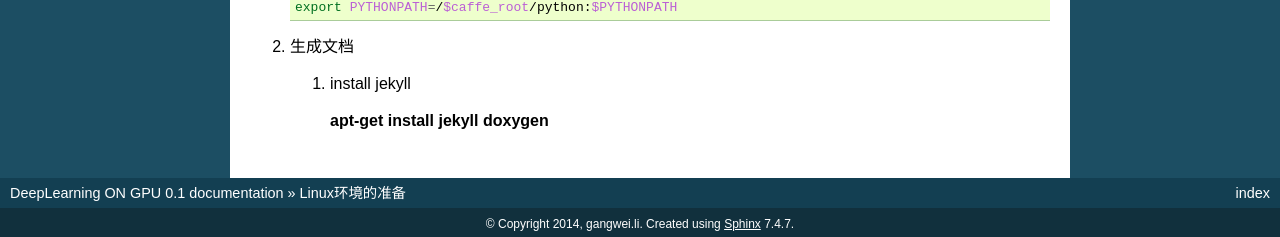
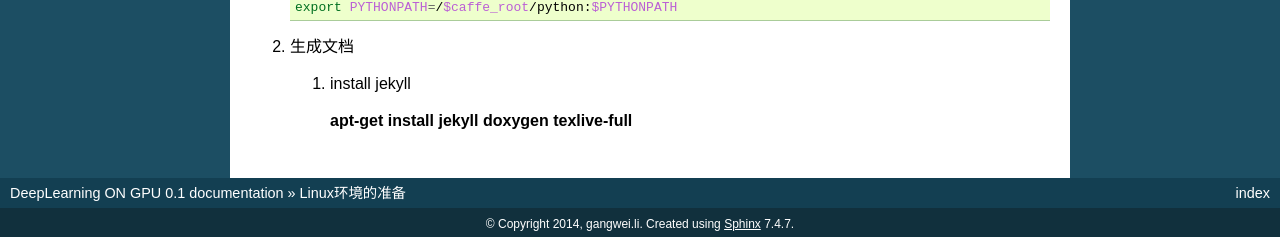
Before and after one commit to gwli/DeepLearningOnGPU, a Sphinx documentation site: the page built from source/Stage_3/caffe/EnvironmentSetup.rst, in a window 1280 px wide and 900 px high, scrolled down 2579 px. Shown: the part 660-897 px from the top of the window. Built offline with Sphinx 7.4.7, drawn with Linux system fonts in a browser that asks for light colours; pages that are not in the unit, such as notebooks, are missing from menus.

```diff
--- a/source/Stage_3/caffe/EnvironmentSetup.rst
+++ b/source/Stage_3/caffe/EnvironmentSetup.rst
@@ -178,4 +178,4 @@
 
    #. install jekyll
 
-      :command:`apt-get install jekyll doxygen`
+      :command:`apt-get install jekyll doxygen texlive-full`
```
Also changed, not shown: other parts of source/Stage_3/caffe/EnvironmentSetup.rst (+1 -1 lines).
